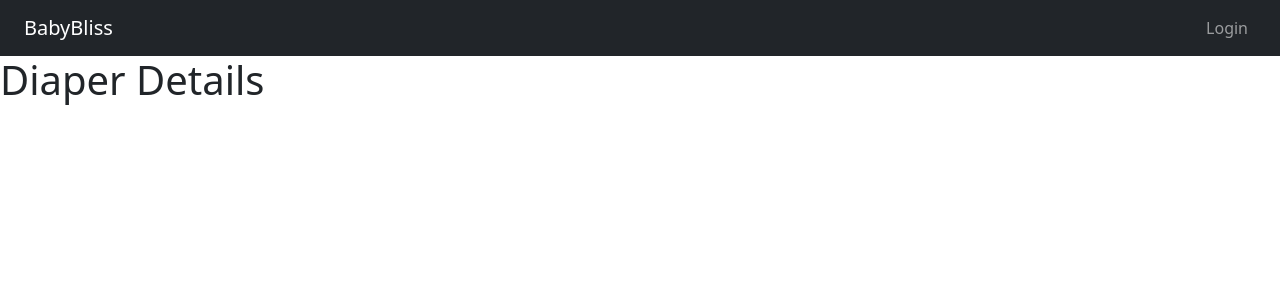
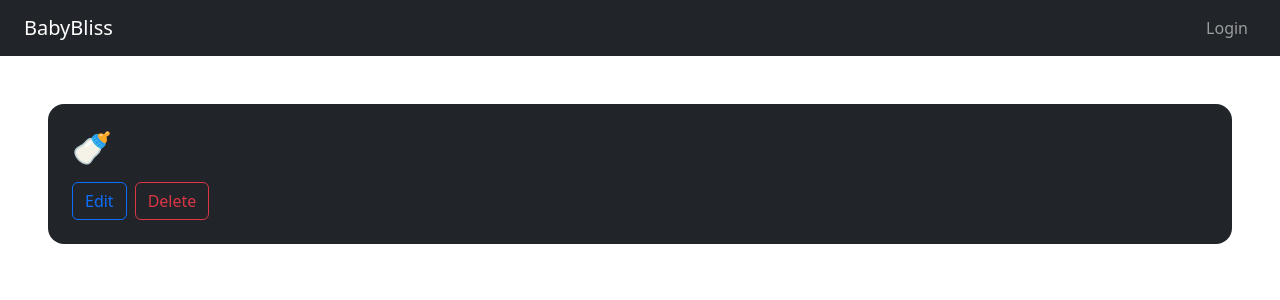
Before and after one commit to lastnameisgold/babybliss-frontend, a React (Create React App) app in the folder babybliss-app/: page /feedingdetails/1 in a window 1280 px wide. Shown: the top 300 px of the page. Built offline with nearby package versions, Linux system fonts and the light colour scheme; no server answers.

Commit message:
Fixed Feeding Details page.

```diff
--- a/babybliss-app/src/components/DiaperDetails.jsx
+++ b/babybliss-app/src/components/DiaperDetails.jsx
@@ -27,7 +27,7 @@ export default function DiaperDetails(props) {
 
   return (
     <div key={diaper.id} className="p-5">
-      <div className="text-bg-light rounded-3 p-4">
+      <div className="text-bg-dark rounded-4 p-4">
         <div>
           <h2>{diaper.diaper === 1 ? "💦" : "💩"}</h2>
           <p>{diaper.log}</p>
@@ -37,7 +37,7 @@ export default function DiaperDetails(props) {
         </div>
         <div className="d-flex gap-2">
           <button className="btn btn-outline-primary">Edit</button>
-          <button className="btn btn-light btn-outline-danger">Delete</button>
+          <button className="btn btn-outline-danger">Delete</button>
         </div>
       </div>
     </div>
--- a/babybliss-app/src/components/FeedingDetails.jsx
+++ b/babybliss-app/src/components/FeedingDetails.jsx
@@ -1,3 +1,49 @@
-export default function DiaperDetails() {
-  return <h1>Diaper Details</h1>;
+// export default function FeedingDetails() {
+//   return <h1>Feeding Details</h1>;
+// }
+
+import { useEffect, useState, useContext } from "react";
+import { Link, useParams, useNavigate } from "react-router-dom";
+import { Data } from "../Data";
+
+export default function FeedingDetails(props) {
+  // const [formData, setFormData] = useContext(Data);
+  const [feeding, setFeeding] = useState([]);
+
+  let { id } = useParams();
+
+  console.log(id);
+
+  // let navigate = useNavigate();
+
+  useEffect(() => {
+    const getFeedingContent = async () => {
+      const response = await fetch(`http://localhost:8000/feedings/${id}`);
+      const data = await response.json();
+      console.log(data);
+      setFeeding(data);
+    };
+
+    getFeedingContent();
+  }, [id]);
+
+  console.log(feeding);
+
+  return (
+    <div key={feeding.id} className="p-5">
+      <div className="text-bg-dark rounded-4 p-4">
+        <div>
+          <h2>🍼</h2>
+          <p>{feeding.log}</p>
+          <p>{feeding.amount}</p>
+          <p>{feeding.method}</p>
+          <p>{feeding.notes}</p>
+        </div>
+        <div className="d-flex gap-2">
+          <button className="btn btn-outline-primary">Edit</button>
+          <button className="btn btn-outline-danger">Delete</button>
+        </div>
+      </div>
+    </div>
+  );
 }
--- a/babybliss-app/src/components/Home.jsx
+++ b/babybliss-app/src/components/Home.jsx
@@ -13,9 +13,22 @@ export const Home = (props) => {
 
   let navigate = useNavigate();
 
-  const showDiaper = (event) => {
+  // const showDetails = (event) => {
+  //   setFormData({ ...formData, diaper_id: event.id });
+  //   navigate(`/diaperdetails/${event.id}`);
+  // };
+
+  const showDetails = (event) => {
     setFormData({ ...formData, diaper_id: event.id });
-    navigate(`/diaperdetails/${event.id}`);
+
+    // Check if it's a diaper card or a feeding card
+    if (event.diaper !== undefined) {
+      // Diaper card clicked, navigate to diaper details
+      navigate(`/diaperdetails/${event.id}`);
+    } else {
+      // Feeding card clicked, navigate to feeding details
+      navigate(`/feedingdetails/${event.id}`);
+    }
   };
 
   useEffect(() => {
@@ -65,8 +78,8 @@ export const Home = (props) => {
                 return (
                   // Render diaper and feeding events
                   <div
-                    className="diaper-and-feeding-container text-bg-primary w-100 p-4 rounded-3 text-left justify-content-left align-items-left"
-                    onClick={() => showDiaper(event)}
+                    className="diaper-and-feeding-container text-bg-primary w-100 p-4 rounded-4 text-left justify-content-left align-items-left"
+                    onClick={() => showDetails(event)}
                     key={event.id}
                   >
                     {event.diaper ? (
```
